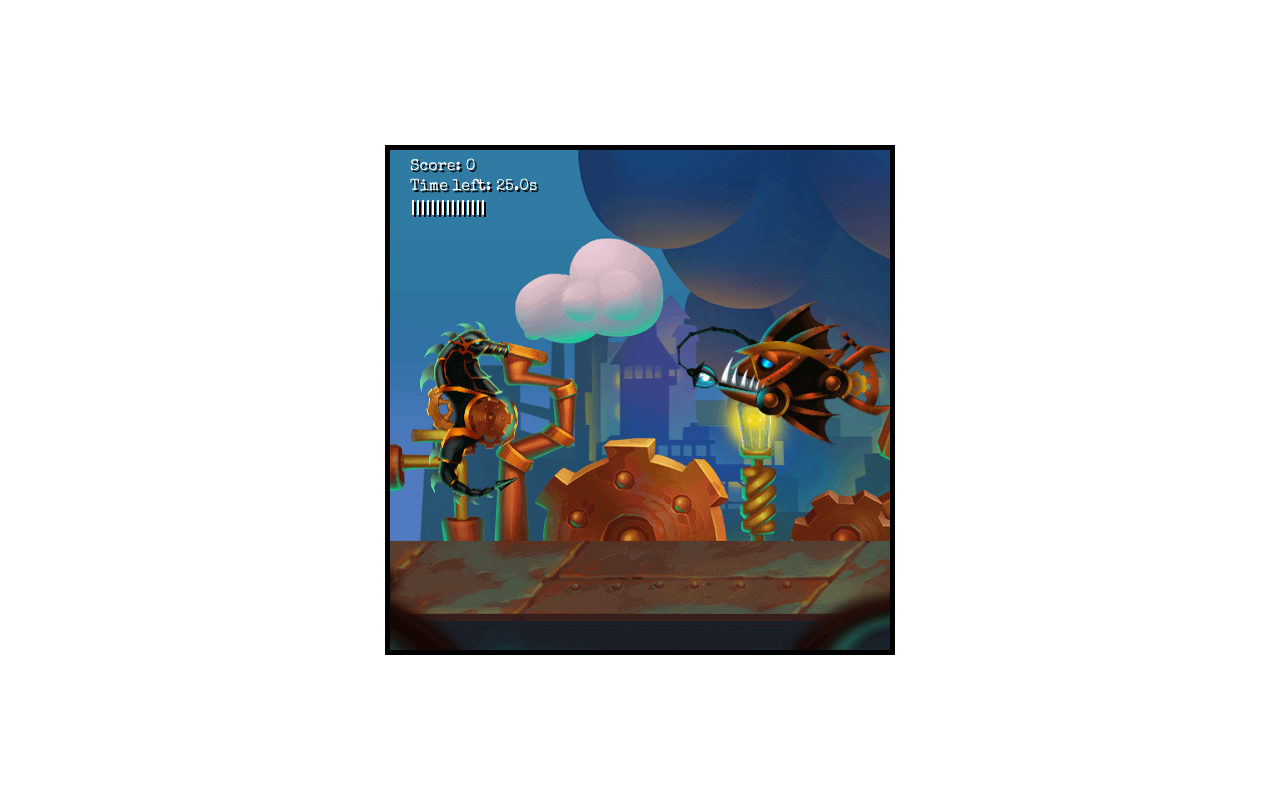
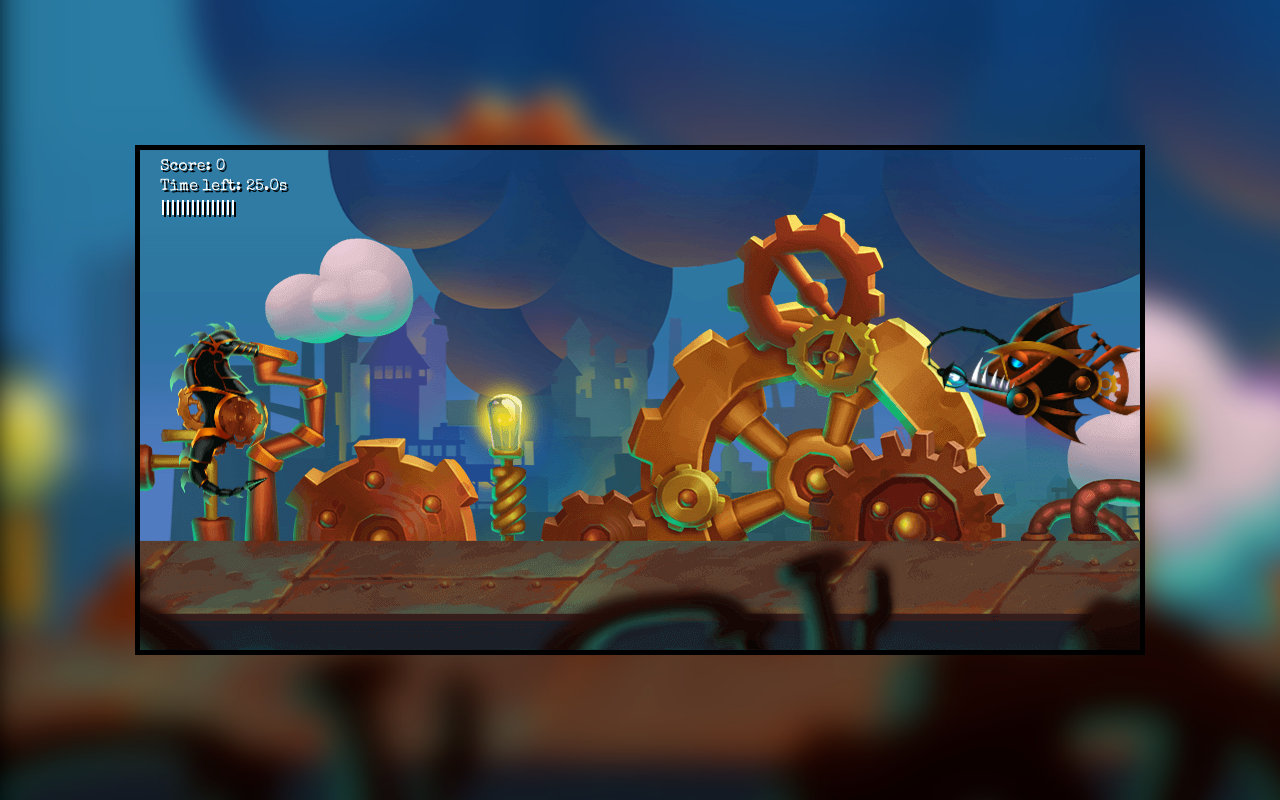
Before and after one commit to KarenOk/alien-invaders-game, a plain HTML site: page index.html in a window 1280 px wide. Drawn offline with nearby package versions, Linux system fonts and the light colour scheme.

Commit message:
Update game background

```diff
--- a/script.js
+++ b/script.js
@@ -6,7 +6,7 @@
 
 /* General */
 
-const CANVAS_WIDTH = 500;
+const CANVAS_WIDTH = 1000;
 const CANVAS_HEIGHT = 500;
 const ONE_SECOND_MS = 1000;
 
--- a/styles.css
+++ b/styles.css
@@ -9,11 +9,14 @@ body {
     justify-content: center;
     align-items: center;
     height: 100vh;
+    background: url(./assets/images/background.png) #193F6E no-repeat;
+    background-size: cover;
+
 }
 
 #canvas {
     border: 5px solid black;
-    background-color: rgb(42, 91, 131);
+    background-color: #193F6E;
     max-height: 100%;
     max-width: 100%;
     font-family: "Special Elite";
```
Also changed, not shown: assets/images/background.png (added).
